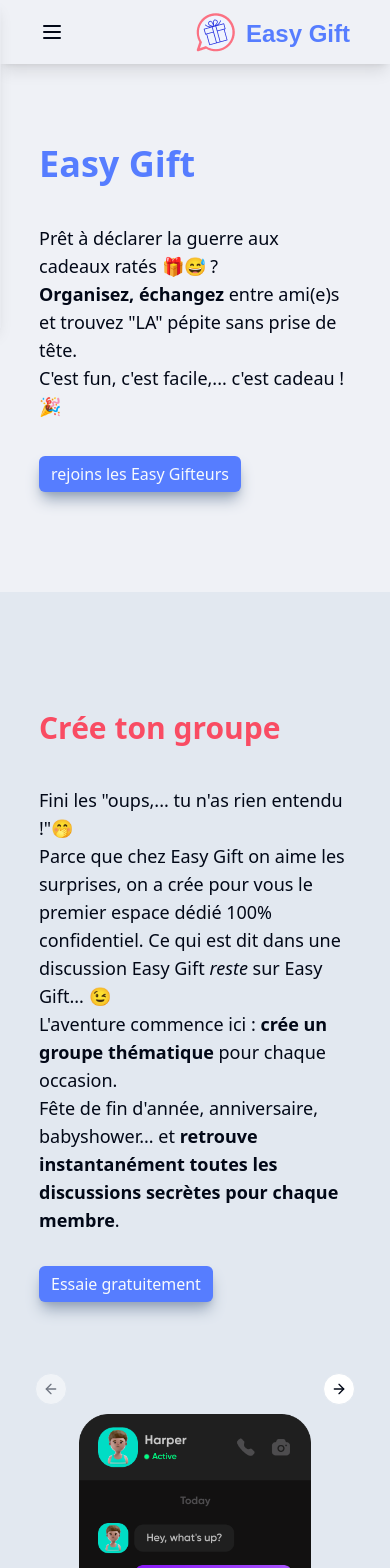
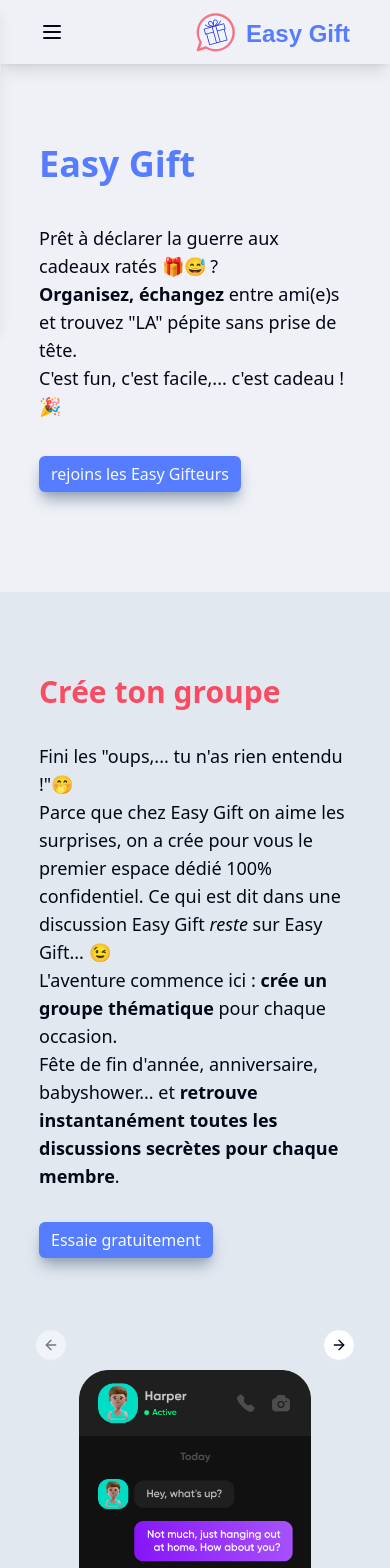
Before and after one commit to WildCodeSchool/2023-09-wns-bleu-easy-gift, a Next.js app in the folder frontend/: page / in a window 390 px wide. Shown: the top 1568 px of the page. Built offline with nearby package versions, Linux system fonts and the light colour scheme; no server answers.

Commit message:
correct text size and animation on card bugfix

```diff
--- a/frontend/src/components/MyGroups.tsx
+++ b/frontend/src/components/MyGroups.tsx
@@ -40,7 +40,7 @@ function MyGroups() {
           </p>
         </CardContent>
       </Card>
-      <Card className="w-80 shadow-lg hover:scale-110 shadow-slate-300 hover:-translate-x-12 transition-transform duration-300 ease-in-out flex-grow md:max-w-[318px] md:shadow-slate-400">
+      <Card className="w-80 shadow-lg hover:scale-110 shadow-slate-300 transition-transform duration-300 ease-in-out flex-grow md:max-w-[318px] md:shadow-slate-400">
         <CardHeader className="bg-white shadow-sm h-350
         rounded-t-lg">
           <img src="/images/avatar/group_xmas4.png" alt="" className="w-full h-full object-cover rounded-t-lg mb-4" />
@@ -52,7 +52,7 @@ function MyGroups() {
           </p>
         </CardContent>
       </Card>
-      <Card className="w-80 shadow-lg hover:scale-110 shadow-slate-300 hover:-translate-x-12 transition-transform duration-300 ease-in-out flex-grow md:max-w-[318px] md:shadow-slate-400">
+      <Card className="w-80 shadow-lg hover:scale-110 shadow-slate-300 hover:translate-x-12 transition-transform duration-300 ease-in-out flex-grow md:max-w-[318px] md:shadow-slate-400">
         <CardHeader className="bg-white shadow-sm h-350
         rounded-t-lg">
           <img src="/images/avatar/profil_ghibli2.png" alt="" className="w-full h-full object-cover rounded-t-lg mb-4" />
--- a/frontend/src/pages/index.tsx
+++ b/frontend/src/pages/index.tsx
@@ -41,7 +41,7 @@ export default function Home() {
           <h1 className='mb-10 text-4xl md:text-5xl md:mb-14 2xl::text-6xl font-bold text-primaryBlue'>
             Easy Gift
           </h1>
-          <p className='mb-9 text-lg text-left md:mb-10 xl:text-xl 2xl:text-2xl'>
+          <p className='mb-9 text-lg text-left md:mb-10 md:text-xl 2xl:text-2xl'>
             Prêt à déclarer la guerre aux cadeaux ratés 🎁😅 ?
             <br />
             <b>Organisez, échangez</b> entre ami(e)s et trouvez "LA" pépite sans
@@ -54,12 +54,12 @@ export default function Home() {
           </Button>
         </div>
       </section>
-      <section className='mb-28 mx-auto min-h-180 h-full bg-slate-200 flex flex-col justify-center items-center sm:min-h-160 md:min-h-170 lg:flex-wrap lg:flex-row lg:mb-32 lg:content-center lg:justify-around lg:min-h-140 2xl:pb-28 2xl:items-start 2xl:justify-center 2xl:mb-20 2xl:content-end 2xl:min-h-150 2xl:flex-row'>
-        <h2 className='w-4/5 text-3xl mb-10 text-primaryRed sm:text-center md:text-4xl lg:w-full lg:mb-14 font-bold 2xl:text-5xl 2xl:mt-0 2xl:mb-28'>
+      <section className='mb-28 mx-auto min-h-175 h-full bg-slate-200 flex flex-col justify-center items-center sm:min-h-160 md:min-h-170 lg:flex-wrap lg:flex-row lg:mb-32 lg:content-center lg:justify-around lg:min-h-140 2xl:pb-28 2xl:items-start 2xl:justify-center 2xl:mb-20 2xl:content-end 2xl:min-h-150 2xl:flex-row'>
+        <h2 className='w-4/5 text-3xl mb-8 text-primaryRed sm:text-center md:mb-10 md:text-4xl lg:w-full lg:mb-14 font-bold 2xl:text-5xl 2xl:mt-0 2xl:mb-28'>
           Crée ton groupe
         </h2>
         <article className='w-4/5 sm:max-w-xl 2xl:ml-36 4xl:ml-52 lg:order-3'>
-          <p className='mb-8 text-lg md:mb-10 md:text-2xl lg:text-xl xl:text-2xl 2xl:pt-12'>
+          <p className='mb-8 text-lg md:mb-10 md:text-xl  2xl:text-2xl 2xl:pt-12'>
             Fini les "oups,... tu n'as rien entendu !"🤭
             <br />
             Parce que chez Easy Gift on aime les surprises, on a crée pour vous
@@ -116,7 +116,7 @@ export default function Home() {
         </Carousel>
       </section>
       <section className='mb-40 mx-auto min-h-150 h-full flex flex-col justify-evenly items-center sm:min-h-160 lg:min-h-130 lg:flex-wrap lg:justify-evenly 2xl:justify-center 2xl:min-h-140 2xl:items-center 2xl:flex-row'>
-        <h2 className='w-4/5 text-3xl text-primaryRed mb-10 sm:text-center md:text-4xl lg:w-full font-bold 2xl:mt-16 2xl:text-5xl'>
+        <h2 className='w-4/5 text-3xl text-primaryRed mb-8  sm:text-center md:mb-10 md:text-4xl lg:w-full font-bold 2xl:mt-16 2xl:text-5xl'>
           Tes groupes
         </h2>
         <p className='w-4/5 mb-8 text-lg text-center md:text-2xl md:mb-16 lg:mb-10 '>
--- a/frontend/tailwind.config.ts
+++ b/frontend/tailwind.config.ts
@@ -75,6 +75,7 @@ const config = {
         "160": "70rem",
         "165": "75rem",
         "170": "80rem",
+        "175": "85rem",
         "180": "90rem",
       },
       maxHeight: {
```
